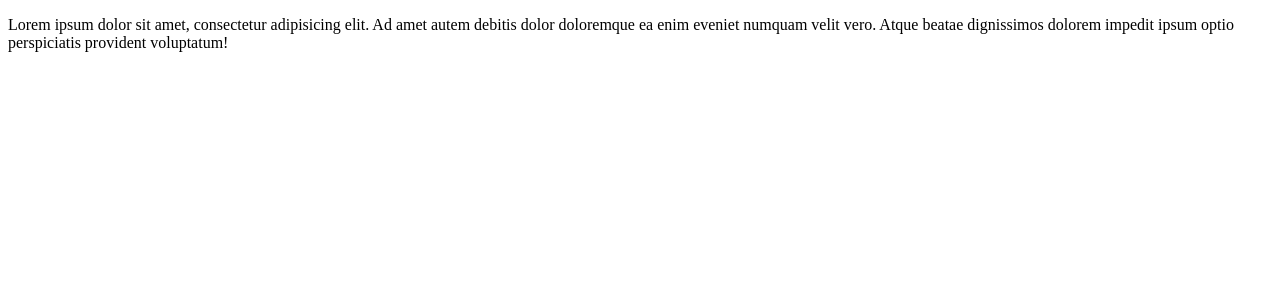
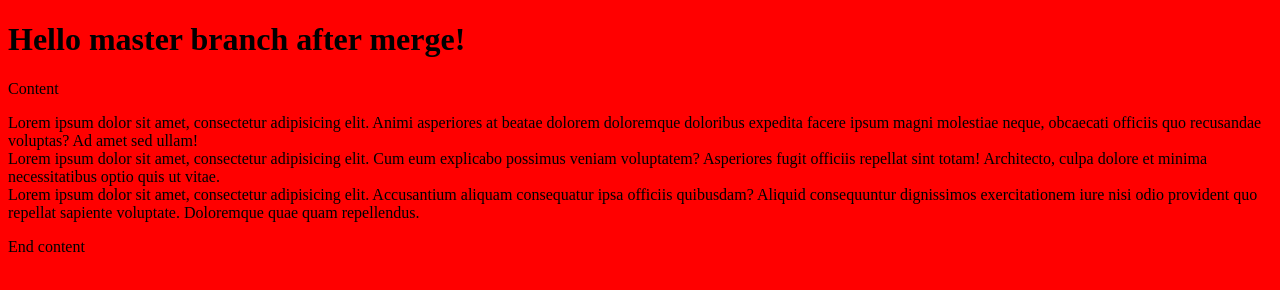
Before and after one commit to IGOR-88/site, a plain HTML site: page index.html in a window 1280 px wide. Drawn offline with Linux system fonts and the light colour scheme.

Commit message:
add styles

```diff
--- a/index.html
+++ b/index.html
@@ -2,10 +2,25 @@
 <html lang="en">
 <head>
     <meta charset="UTF-8">
-    <title>Site</title>
-    <link rel="stylesheet" href="css/style.css">
+    <title>Site2</title>
+    <link rel="stylesheet" href="style.css">
 </head>
 <body>
-    <p>Lorem ipsum dolor sit amet, consectetur adipisicing elit. Ad amet autem debitis dolor doloremque ea enim eveniet numquam velit vero. Atque beatae dignissimos dolorem impedit ipsum optio perspiciatis provident voluptatum!</p>
+    <h1>Hello master branch after merge!</h1>
+
+    <p>Content</p>
+
+    <div>
+        Lorem ipsum dolor sit amet, consectetur adipisicing elit. Animi asperiores at beatae dolorem doloremque doloribus expedita facere ipsum magni molestiae neque, obcaecati officiis quo recusandae voluptas? Ad amet sed ullam!
+    </div>
+    <div>
+        Lorem ipsum dolor sit amet, consectetur adipisicing elit. Cum eum explicabo possimus veniam voluptatem? Asperiores fugit officiis repellat sint totam! Architecto, culpa dolore et minima necessitatibus optio quis ut vitae.
+    </div>
+    <div>
+        Lorem ipsum dolor sit amet, consectetur adipisicing elit. Accusantium aliquam consequatur ipsa officiis quibusdam? Aliquid consequuntur dignissimos exercitationem iure nisi odio provident quo repellat sapiente voluptate. Doloremque quae quam repellendus.
+    </div>
+
+    <p>End content</p>
+
 </body>
 </html>
--- /dev/null
+++ b/style.css
@@ -0,0 +1,3 @@
+body {
+    background: red;
+}
```
Also changed, not shown: css/style.css (deleted).
